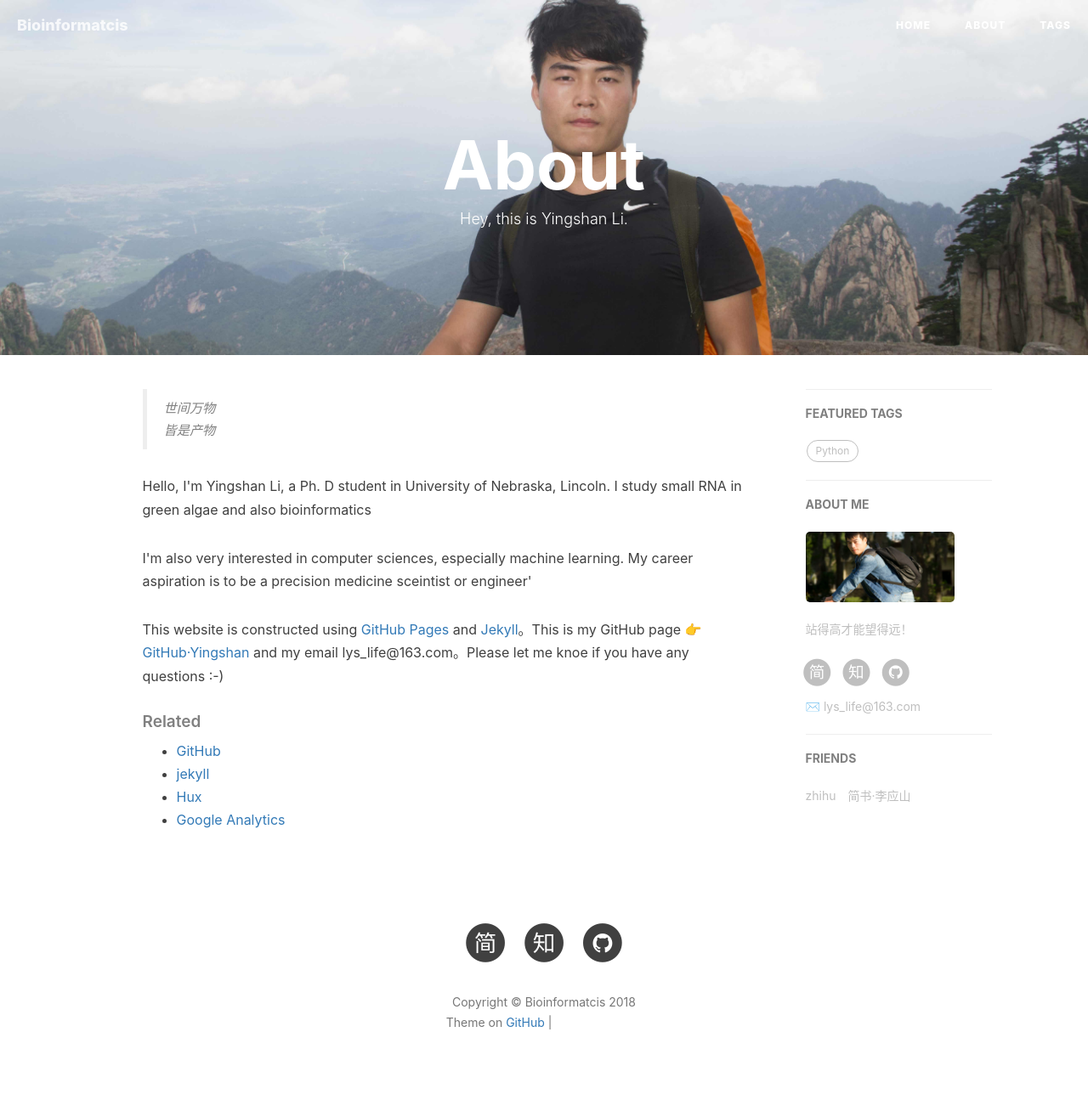
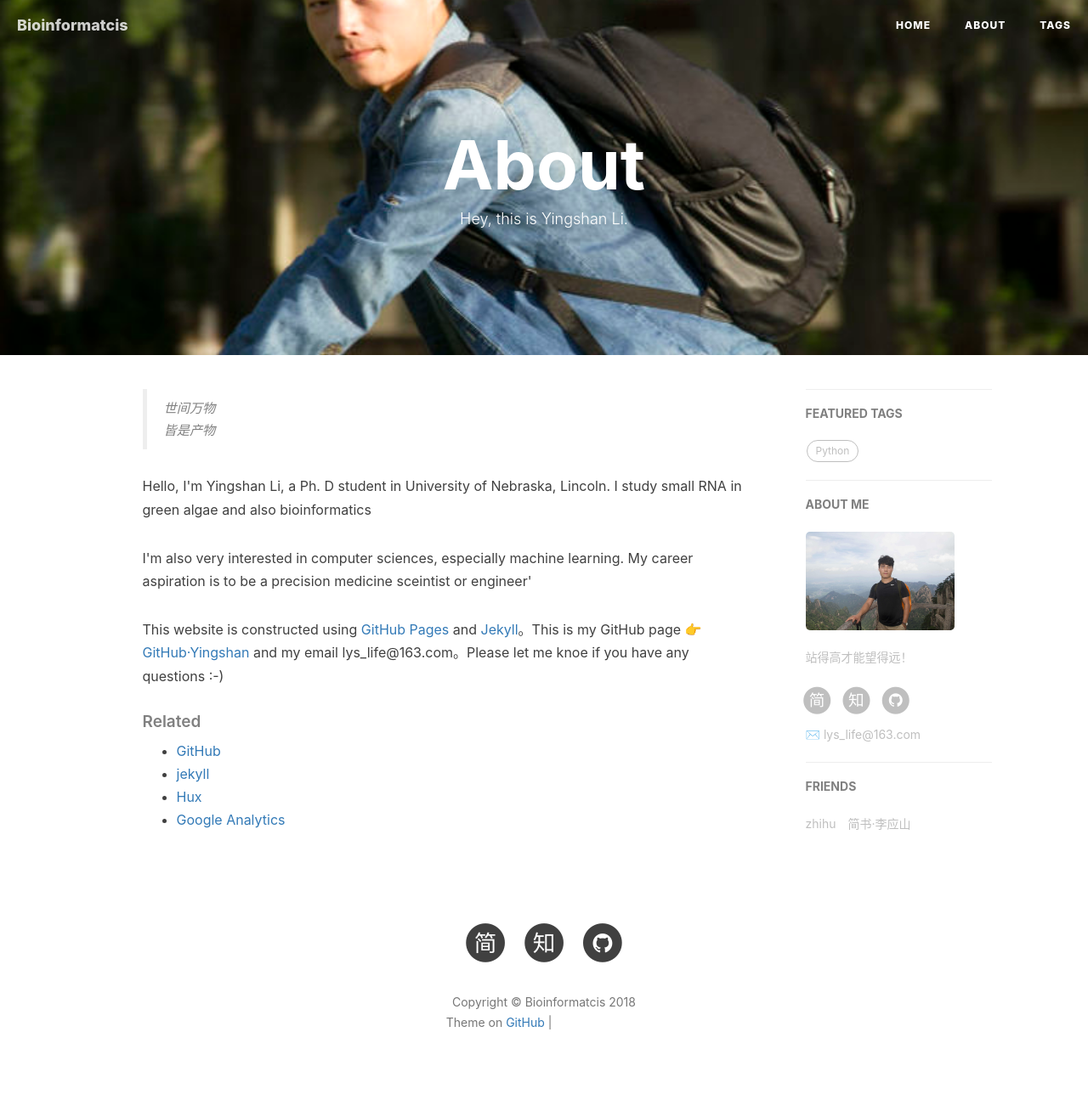
Before and after one commit to yingshanli/yingshanli.github.io, a Jekyll site: the page built from about.html, in a window 1280 px wide. Shown: the whole page at 85% size. Built offline with Jekyll 4.4.1, drawn with Linux system fonts in a browser that asks for light colours; nearby versions of some CDN libraries; comment, search, counter and statistics services are not loaded; grey boxes are pictures that could not be loaded.

Commit message:
small changes

```diff
--- a/_config.yml
+++ b/_config.yml
@@ -1,7 +1,7 @@
 # Site settings
 title: Bioinformatcis
 SEOTitle: Yingshan | 李应山
-header-img: img/favicon.ico
+header-img: img/bio.ico
 email: lys_life@163.com
 description: "Every failure is leading towards success."
 keyword: "Python, Linux, Perl, R, Bioinformatics, Machine Learning, Precision medicine"
@@ -12,7 +12,7 @@ github_repo: "https://github.com/yingshanli/yingshanli.github.io.git" # you code
 # Sidebar settings
 sidebar: true                           # whether or not using Sidebar.
 sidebar-about-description: "站得高才能望得远！"
-sidebar-avatar: /img/bio.jpg      # use absolute URL, seeing it's used in both `/` and `/about/`
+sidebar-avatar: /img/yingshan.jpg      # use absolute URL, seeing it's used in both `/` and `/about/`
 
 
 
--- a/about.html
+++ b/about.html
@@ -2,7 +2,7 @@
 layout: page
 title: "About"
 description: "Hey, this is Yingshan Li."
-header-img: "img/yingshan.jpg"
+header-img: "img/bio.jpg"
 ---
 
 <!-- Language Selector -->
```
